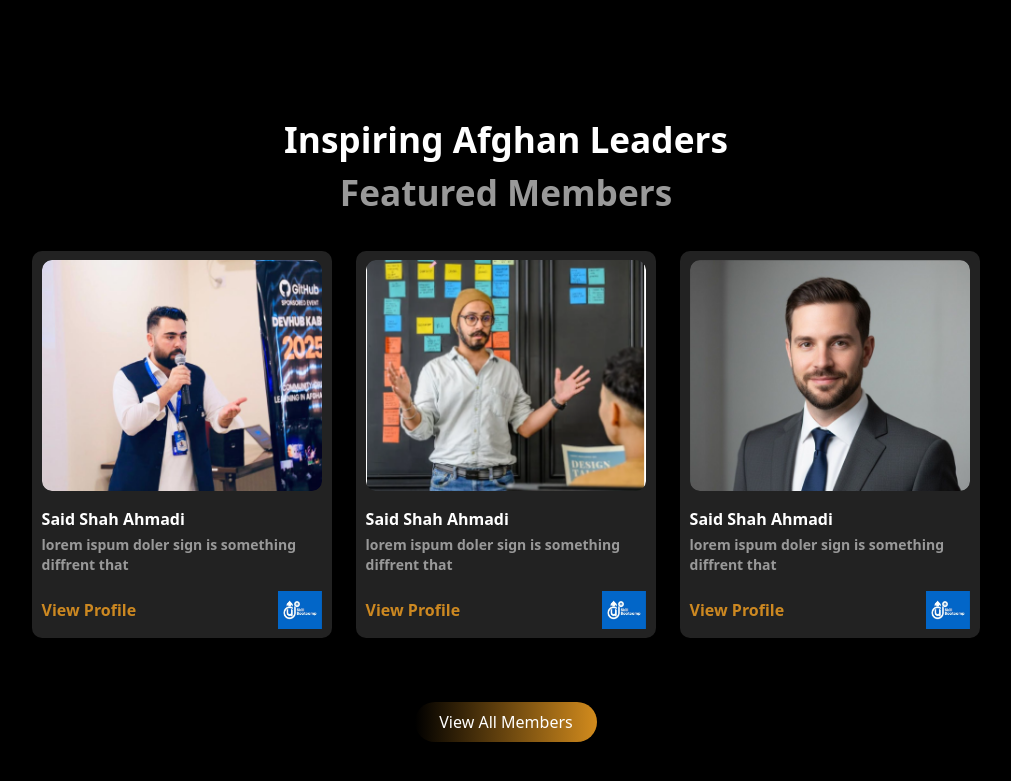
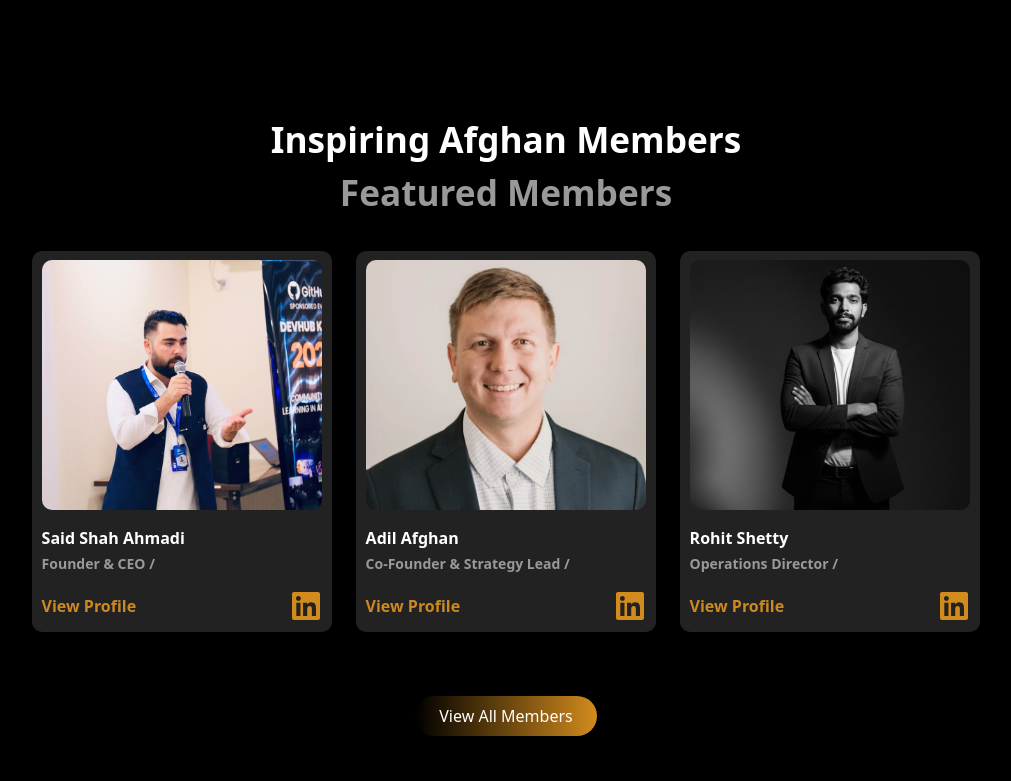
Before and after one commit to IrfanKhan2025721/CEO-Club-Afghanistan, a React (Vite) app: page / in a window 1280 px wide. Shown: the part 2679-3460 px from the top of the page, without its empty margins (134-1145 px from the left). Built offline with nearby package versions, Linux system fonts and the light colour scheme.

Commit message:
bugs fixing

```diff
--- a/src/Components/AboutPage/WhoWeAre.jsx
+++ b/src/Components/AboutPage/WhoWeAre.jsx
@@ -1,5 +1,5 @@
 import React, { useState, useEffect } from "react";
-import whoWeAre from "../../assets/AboutImg/whoWeAre.svg";
+import whoWeAre from "../../assets/AboutImages/whoWeAre.svg";
 import { motion as Motion } from "framer-motion";
 
 export default function WhoWeAre() {
--- a/src/Components/Home/InspiringLeaders/InspiringLeaders.jsx
+++ b/src/Components/Home/InspiringLeaders/InspiringLeaders.jsx
@@ -1,33 +1,25 @@
 import React from "react";
-import { leaders } from "./InspiringLeadersData";
+import { memberData } from "../../MembersPage/SingleMemberPage/memberData";
 import { Link } from "react-router-dom";
 import { motion as Motion } from "framer-motion";
+import { FaLinkedin } from "react-icons/fa";
 
-export default function InspiringLeaders() {
+export default function InspiringMemberData() {
   const containerVariants = {
     hidden: { opacity: 0 },
-    visible: {
-      opacity: 1,
-      transition: {
-        staggerChildren: 0.2,
-      },
-    },
+    visible: { opacity: 1, transition: { staggerChildren: 0.2 } },
   };
 
   const cardVariants = {
     hidden: { opacity: 0, y: 30 },
-    visible: {
-      opacity: 1,
-      y: 0,
-      transition: { duration: 1, ease: "easeOut" },
-    },
+    visible: { opacity: 1, y: 0, transition: { duration: 1, ease: "easeOut" } },
   };
 
   return (
     <section className="bg-black flex flex-col items-center justify-center pt-[3rem] md:pt-[4rem] overflow-hidden">
       <div className="text-center">
         <h2 className="text-[rgba(255,255,255,1)] font-bold text-[1.3rem] sm:text-[1.5rem] md:text-[1.8rem] lg:text-[2.2rem]">
-          Inspiring Afghan Leaders
+          Inspiring Afghan Members
         </h2>
         <h3 className="text-[rgba(153,153,153,1)] font-bold text-[1.3rem] sm:text-[1.5rem] md:text-[1.8rem] lg:text-[2.2rem]">
           Featured Members
@@ -41,35 +33,52 @@ export default function InspiringLeaders() {
         viewport={{ once: true, amount: 0.2 }}
         className="mt-[2rem] px-4 sm:px-8 md:px-16 flex flex-col sm:flex-row gap-6 justify-center items-center flex-wrap"
       >
-        {leaders.map((leader) => {
-          return (
+        {/* Only take first 3 members */}
+        {memberData.slice(0, 3).map((member) => (
           <Motion.div
-              key={leader.id}
+            key={member.id}
             variants={cardVariants}
             className="bg-[rgba(34,34,34,1)] rounded-[10px] flex flex-col items-center gap-4 p-[0.6rem] w-full sm:w-[300px]"
           >
+            {/* Fixed height image container */}
+            <div className="w-full h-[250px] overflow-hidden rounded-[10px]">
               <img
-                src={leader.img}
-                alt={leader.name}
-                className="rounded-[10px] w-full h-auto"
+                src={member.image}
+                alt={`${member.name} ${member.lastName}`}
+                className="w-full h-full object-cover"
               />
+            </div>
+
             <div className="flex flex-col gap-1 w-full">
               <h4 className="text-[rgba(255,255,255,1)] font-bold">
-                  {leader.name}
+                {member.name} {member.lastName}
               </h4>
               <p className="text-[rgba(153,153,153,1)] font-bold text-sm">
-                  {leader.text}
+                {member.role}
               </p>
             </div>
             <div className="flex justify-between items-center w-full mt-auto">
-                <a href="#" className="text-[rgba(204,136,33,1)] font-bold">
+              <Link
+                to={`/members/${member.id}`}
+                className="text-[rgba(204,136,33,1)] font-bold"
+              >
                 View Profile
+              </Link>
+              {member.lilink && (
+                <a
+                  href={member.lilink}
+                  target="_blank"
+                  rel="noopener noreferrer"
+                >
+                  <FaLinkedin
+                    size={32}
+                    className="text-[#D28B1D] hover:text-yellow-300"
+                  />
                 </a>
-                <img src={leader.companyLogo} alt="" className="w-[2.8rem]" />
+              )}
             </div>
           </Motion.div>
-          );
-        })}
+        ))}
       </Motion.div>
 
       <button className="mt-[2rem] md:mt-[3rem] lg:mt-[4rem] bg-gradient-to-r from-black to-[#D28B1D] hover:from-gray-900 hover:to-yellow-400 transition rounded-full py-2 px-6 text-sm sm:text-base text-white">
--- a/src/Components/MembersPage/SingleMemberPage/SingleMemberStory/MemberStory.jsx
+++ b/src/Components/MembersPage/SingleMemberPage/SingleMemberStory/MemberStory.jsx
@@ -1,58 +1,65 @@
 import React from "react";
-import { FaSquareFacebook, FaLinkedin, FaSquareXTwitter } from "react-icons/fa6";
+import {
+  FaSquareFacebook,
+  FaLinkedin,
+  FaSquareXTwitter,
+} from "react-icons/fa6";
 import AnimatedIconButton from "./AnimatedIconButton";
+import { memberData } from "../memberData";
 
 export default function MemberStory() {
+  // Take the first member's story
+  const member = memberData[0];
+
   return (
     <section className="bg-black text-white py-16 px-6 md:px-20">
       <div className="max-w-7xl mx-auto flex flex-col md:flex-row justify-between gap-12">
-
+        {/* Story Section */}
         <div className="w-full md:max-w-2xl border-l-4 border-[rgba(204,136,33,1)] pl-6 md:pl-10">
-          <span className="text-[rgba(204,136,33,1)] font-semibold uppercase tracking-widest text-sm mb-2 block">
+          <span className="text-[rgba(204,136,33,1)] font-bold uppercase tracking-widest text-2xl mb-2 block">
             Our Story
           </span>
-          <h2 className="text-3xl md:text-4xl font-bold mb-6">
-            Message from the Founder
-          </h2>
+
           <p className="text-gray-300 leading-relaxed text-lg ">
-            CEO Club Afghanistan was born from a simple but powerful idea: Afghanistan needs strong, ethical, and globally connected leaders.
-            Over the years, I have witnessed immense talent across our country—young entrepreneurs, determined women, visionary CEOs—yet many lack access to mentorship, global exposure, and trusted professional networks.
-          </p>
-          <p className="text-gray-300 leading-relaxed text-lg mt-4">
-            CEO Club Afghanistan exists to bridge that gap. Our mission is to create a platform where Afghan leaders can learn, collaborate, and grow together while staying rooted in integrity, inclusivity, and national responsibility.
+            {member.story || member.quote || "No story available."}
           </p>
         </div>
-        <div className="flex flex-row md:flex-col gap-6 items-center mt-28">
 
+        {/* Social Links */}
+        <div className="flex flex-row md:flex-col gap-6 items-center mt-6 md:mt-0">
+          {member.fblink && (
             <div className="w-[150px] flex justify-end">
               <AnimatedIconButton
                 icon={FaSquareFacebook}
                 text="Facebook"
-              href="https://facebook.com"
+                href={member.fblink}
                 bg="#1877F2"
               />
             </div>
+          )}
 
+          {member.lilink && (
             <div className="w-[150px] flex justify-end">
               <AnimatedIconButton
                 icon={FaLinkedin}
                 text="LinkedIn"
-              href="https://linkedin.com"
+                href={member.lilink}
                 bg="#0A66C2"
               />
             </div>
+          )}
 
+          {member.xlink && (
             <div className="w-[150px] flex justify-end">
               <AnimatedIconButton
                 icon={FaSquareXTwitter}
                 text="Twitter"
-              href="https://twitter.com"
+                href={member.xlink}
                 bg="#000000"
               />
             </div>
-
+          )}
         </div>
-
       </div>
     </section>
   );
--- a/src/Components/MembersPage/SingleMemberPage/memberData.js
+++ b/src/Components/MembersPage/SingleMemberPage/memberData.js
@@ -16,6 +16,12 @@ export const memberData = [
     quote:
       "Leadership is not about position or power, it is about responsibility, vision, and service to society.",
     image: leader_1,
+    story:
+      "CEO Club Afghanistan was born from a simple but powerful idea: Afghanistan needs strong, ethical, and globally connected leaders. Over the years, I have witnessed immense talent across our country—young entrepreneurs, determined women, visionary CEOs—yet many lack access to mentorship, global exposure, and trusted professional networks. CEO Club Afghanistan exists to bridge that gap. Our mission is to create a platform where Afghan leaders can learn, collaborate, and grow together while staying rooted in integrity, inclusivity, and national responsibility.",
+    fblink: "https://www.facebook.com/",
+    lilink: "https://www.linkedin.com/",
+    xlink: "https://api.whatsapp.com/",
+
   },
   {
     id: 2,
@@ -25,6 +31,12 @@ export const memberData = [
     organizations: ["CEO CLUB Afghanistan"],
     quote: "Strategy and vision drive results and growth.",
     image: leader_2,
+    story:
+      "With over a decade of experience in strategic planning and business development, Adil brings a wealth of knowledge to CEO Club Afghanistan. His journey began in the corporate sector where he developed innovative growth strategies for multiple organizations. Passionate about empowering Afghan entrepreneurs, he believes that strategic thinking combined with local insight can transform businesses and create sustainable economic impact. Adil is dedicated to helping members develop clear roadmaps for success in Afghanistan's evolving market landscape.",
+    fblink: "https://www.facebook.com/",
+    lilink: "https://www.linkedin.com/",
+    xlink: "https://api.whatsapp.com/",
+
   },
   {
     id: 3,
@@ -34,15 +46,27 @@ export const memberData = [
     organizations: ["CEO CLUB Afghanistan"],
     quote: "Operations are the backbone of success.",
     image: leader_3,
+    story:
+      "Rohit brings over 15 years of operations management experience from various industries across South Asia. His expertise lies in creating efficient systems, optimizing processes, and building teams that deliver exceptional results. At CEO Club Afghanistan, he oversees all operational aspects ensuring smooth execution of programs, events, and member services. Rohit believes that strong operational foundations enable leaders to focus on innovation and growth while maintaining quality standards.",
+    fblink: "https://www.facebook.com/",
+    lilink: "https://www.linkedin.com/",
+    xlink: "https://api.whatsapp.com/",
+
   },
   {
     id: 4,
     name: "Ahmed",
-    lastName: "Khan",
+    lastName: "Khan khan",
     role: "Business Development Head /",
     organizations: ["CEO CLUB Afghanistan"],
     quote: "Growth comes from building strong relationships.",
     image: "https://images.unsplash.com/photo-1527980965255-d3b416303d12",
+    story:
+      "Ahmed specializes in forging strategic partnerships and identifying growth opportunities. With a background in international business and a deep understanding of Afghanistan's economic landscape, he has successfully facilitated numerous collaborations between local and international organizations. His approach focuses on creating win-win scenarios that drive mutual growth and create lasting value for all stakeholders involved.",
+    fblink: "https://www.facebook.com/",
+    lilink: "https://www.linkedin.com/",
+    xlink: "https://api.whatsapp.com/",
+
   },
   {
     id: 5,
@@ -52,6 +76,12 @@ export const memberData = [
     organizations: ["CEO CLUB Afghanistan"],
     quote: "Marketing is about connecting hearts and minds.",
     image: "https://images.unsplash.com/photo-1544005313-94ddf0286df2",
+    story:
+      "Sarah combines creative marketing strategies with data-driven insights to build compelling narratives around Afghan entrepreneurship. With experience working across multiple continents, she brings a global perspective while maintaining cultural sensitivity. Her mission is to amplify the voices of Afghan business leaders and showcase their achievements to the world, while also attracting valuable partnerships that support the club's mission.",
+    fblink: "https://www.facebook.com/",
+    lilink: "https://www.linkedin.com/",
+    xlink: "https://api.whatsapp.com/",
+
   },
   {
     id: 6,
@@ -61,6 +91,12 @@ export const memberData = [
     organizations: ["CEO CLUB Afghanistan"],
     quote: "Technology shapes the future; guidance shapes the leader.",
     image: "https://images.unsplash.com/photo-1527980965255-d3b416303d12",
+    story:
+      "A tech entrepreneur and consultant with extensive experience in digital transformation, Usman advises on all technology-related initiatives at CEO Club Afghanistan. He helps members leverage technology to scale their businesses, improve efficiency, and reach new markets. Usman is passionate about making cutting-edge tech solutions accessible and relevant to Afghanistan's unique business environment.",
+    fblink: "https://www.facebook.com/",
+    lilink: "https://www.linkedin.com/",
+    xlink: "https://api.whatsapp.com/",
+
   },
   {
     id: 7,
@@ -70,5 +106,11 @@ export const memberData = [
     organizations: ["CEO CLUB Afghanistan"],
     quote: "Communities grow when leaders serve with purpose.",
     image: "https://images.unsplash.com/photo-1535713875002-d1d0cf377fde",
+    story:
+      "Adnan is the heart of the CEO Club community, dedicated to fostering connections and facilitating meaningful interactions among members. With a background in community organizing and leadership development, he creates environments where members can share knowledge, support each other, and collaborate on initiatives. Adnan believes that the strength of a community lies in the diversity and engagement of its members.",
+    fblink: "https://www.facebook.com/",
+    lilink: "https://www.linkedin.com/",
+    xlink: "https://api.whatsapp.com/",
+
   },
 ];
```
Also changed, not shown: src/Components/MembersPage/ClubMembers/ClubMember.jsx (+51 -25 lines), 1 other file (tests, documents, lock files or other folders). Lines whose indentation alone changed are shown as unchanged.
